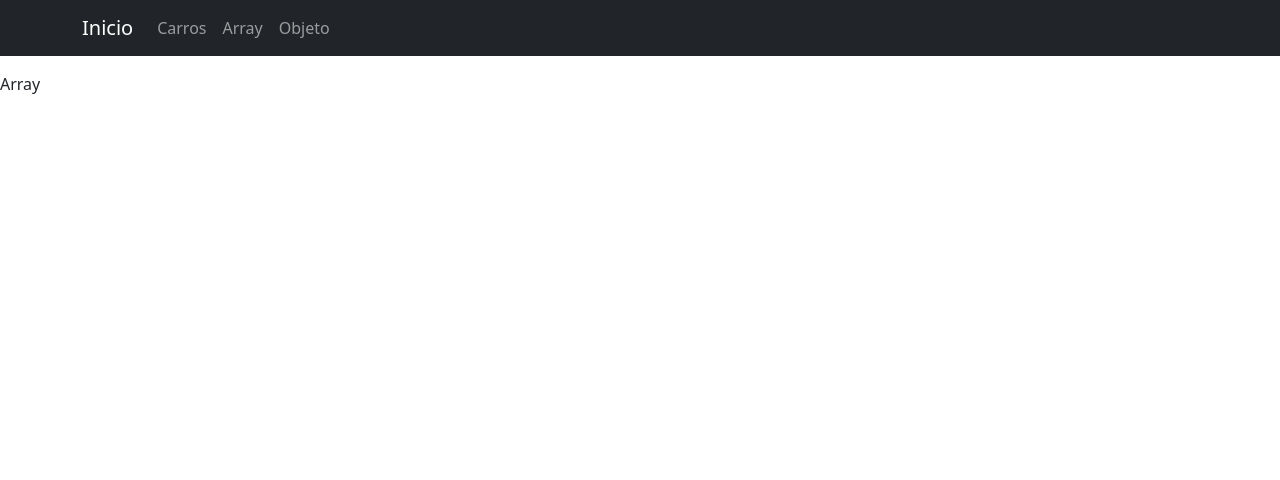
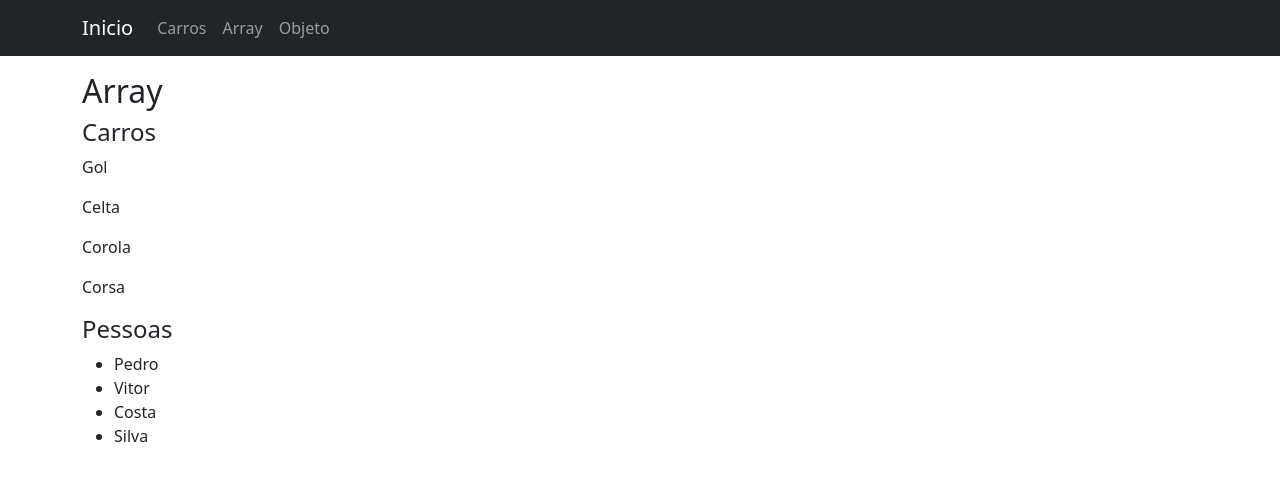
Before and after one commit to iPedroV/estudo-react, a React (Create React App) app: page /array in a window 1280 px wide. Shown: the top 480 px of the page. Built offline with nearby package versions, Linux system fonts and the light colour scheme.

Commit message:
30/03/2022

```diff
--- a/src/App.js
+++ b/src/App.js
@@ -9,6 +9,7 @@ import Array from './pages/Array';
 import Carros from './pages/Carros';
 import Objeto from './pages/Objeto';
 import { BrowserRouter, Route, Routes } from 'react-router-dom';
+import { Container } from 'react-bootstrap';
 
 
 
@@ -21,6 +22,7 @@ function App() {
 
       <BrowserRouter>
         <Menu />
+        <Container>
         <Routes>
           <Route path="/" element={<Carros/>}></Route> {/* Posso fechar das duas formas */}
           <Route path="/carros" element={<Carros/>}></Route>
@@ -28,6 +30,7 @@ function App() {
           <Route path="/objeto" element={<Objeto/>}></Route>
 
         </Routes>
+        </Container>
       </BrowserRouter>
 
 
--- a/src/pages/Array.jsx
+++ b/src/pages/Array.jsx
@@ -1,8 +1,39 @@
 import React from 'react'
 
 const Array = () => {
+
+  const carros = [
+
+    'Gol',
+    'Celta',
+    'Corola',
+    'Corsa'
+  ]
+  const pessoas = ['Pedro', 'Vitor', 'Costa', 'Silva']
+
   return (
-    <div>Array</div>
+    <div>
+      <h2>Array</h2>
+      <h4>Carros</h4>
+      {
+        carros.map(item => (
+
+          <p>{item}</p>
+        ))
+      }
+      <h4>Pessoas</h4>
+      <ul>
+      {
+        pessoas.map(individuos => (
+
+          <li>{individuos}</li>
+
+        ))
+      }
+      </ul>
+
+
+    </div>
   )
 }
 
--- a/src/pages/Objeto.jsx
+++ b/src/pages/Objeto.jsx
@@ -1,8 +1,64 @@
 import React from 'react'
+import { Button, Card, Col, Container, Row } from 'react-bootstrap'
 
 const Objeto = () => {
+
+  const carros = [
+    { marca: 'VW', modelo: 'Fusca', cor: 'Branco', ano: 1980, foto: 'https://upload.wikimedia.org/wikipedia/commons/b/b2/1963_Herbie.jpg' },
+    { marca: 'GM', modelo: 'Celta', cor: 'Preto', ano: 2014, foto: 'https://cdn.grupolance.com.br/batches/5e/17222/0a990dbbc7442f3b1c0f40c25ea76e25.jpg' },
+    { marca: 'Toyota', modelo: 'Corola', cor: 'Prata', ano: 2016, foto: 'https://revistacarro.com.br/wp-content/uploads/2019/12/Toyota-Corolla-XEi_4.jpg' },
+    { marca: 'GM', modelo: 'Corsa', cor: 'Vinho', ano: 2008, foto: 'https://i.imgur.com/yAQmw.jpg' },
+    { marca: 'VW', modelo: 'Fusca', cor: 'Branco', ano: 1980, foto: 'https://upload.wikimedia.org/wikipedia/commons/b/b2/1963_Herbie.jpg' },
+    { marca: 'GM', modelo: 'Celta', cor: 'Preto', ano: 2014, foto: 'https://cdn.grupolance.com.br/batches/5e/17222/0a990dbbc7442f3b1c0f40c25ea76e25.jpg' },
+    { marca: 'Toyota', modelo: 'Corola', cor: 'Prata', ano: 2016, foto: 'https://revistacarro.com.br/wp-content/uploads/2019/12/Toyota-Corolla-XEi_4.jpg' },
+    { marca: 'GM', modelo: 'Corsa', cor: 'Vinho', ano: 2008, foto: 'https://i.imgur.com/yAQmw.jpg' },
+    { marca: 'VW', modelo: 'Fusca', cor: 'Branco', ano: 1980, foto: 'https://upload.wikimedia.org/wikipedia/commons/b/b2/1963_Herbie.jpg' },
+    { marca: 'GM', modelo: 'Celta', cor: 'Preto', ano: 2014, foto: 'https://cdn.grupolance.com.br/batches/5e/17222/0a990dbbc7442f3b1c0f40c25ea76e25.jpg' },
+    { marca: 'Toyota', modelo: 'Corola', cor: 'Prata', ano: 2016, foto: 'https://revistacarro.com.br/wp-content/uploads/2019/12/Toyota-Corolla-XEi_4.jpg' },
+    { marca: 'GM', modelo: 'Corsa', cor: 'Vinho', ano: 2008, foto: 'https://i.imgur.com/yAQmw.jpg' },
+    { marca: 'VW', modelo: 'Fusca', cor: 'Branco', ano: 1980, foto: 'https://upload.wikimedia.org/wikipedia/commons/b/b2/1963_Herbie.jpg' },
+    { marca: 'GM', modelo: 'Celta', cor: 'Preto', ano: 2014, foto: 'https://cdn.grupolance.com.br/batches/5e/17222/0a990dbbc7442f3b1c0f40c25ea76e25.jpg' },
+    { marca: 'Toyota', modelo: 'Corola', cor: 'Prata', ano: 2016, foto: 'https://revistacarro.com.br/wp-content/uploads/2019/12/Toyota-Corolla-XEi_4.jpg' },
+    { marca: 'GM', modelo: 'Corsa', cor: 'Vinho', ano: 2008, foto: 'https://i.imgur.com/yAQmw.jpg' },
+  ]
+
+
+
+  const carro = { marca: 'VW', modelo: 'Fusca', cor: 'Branco', ano: 1980, foto: '' }
+
   return (
-    <div>Objeto</div>
+    <div>
+
+      <Row xs={1} md={4} className="g-4">
+        {carros.map(item => (
+          <div>
+
+
+            <Col  >
+              <Card >
+                <Card.Img variant="top" src={item.foto} />
+                <Card.Body>
+                  <Card.Title>{item.marca} - {item.modelo}</Card.Title>
+                  <Card.Text>
+                    <strong>Cor:</strong>{item.cor}
+                  </Card.Text>
+                  <Card.Text>
+                    <strong>Ano:</strong>{item.ano}
+                  </Card.Text>
+                  <Button variant="danger">Mais detalhes</Button>
+                </Card.Body>
+              </Card>
+            </Col>
+
+
+          </div>
+        ))}
+      </Row>
+
+
+
+
+    </div>
   )
 }
 
```
Also changed, not shown: src/components/Cartao.jsx (+19 -1 lines), tutorial-react.txt.
